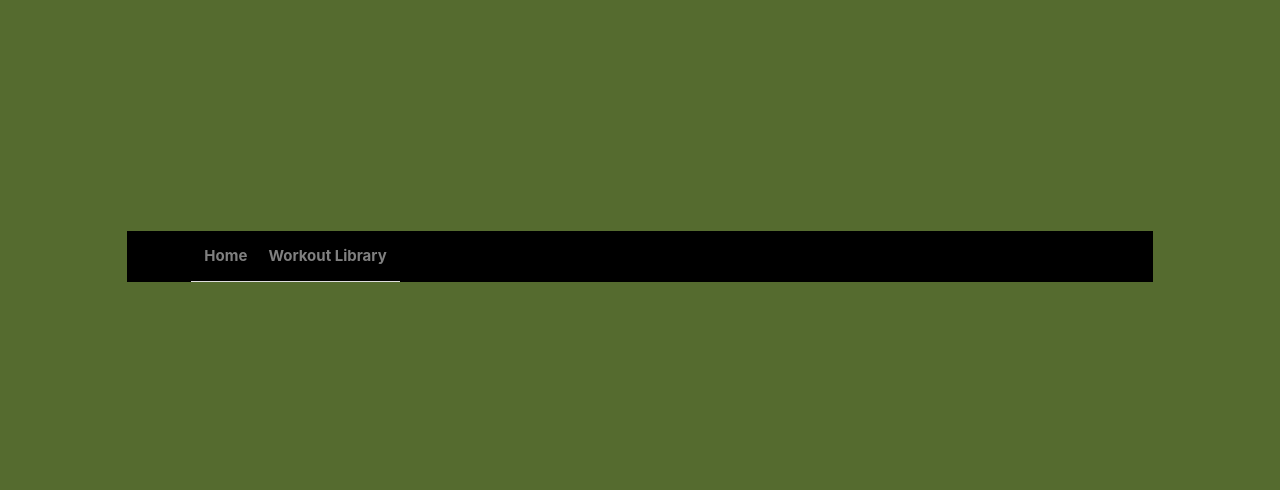
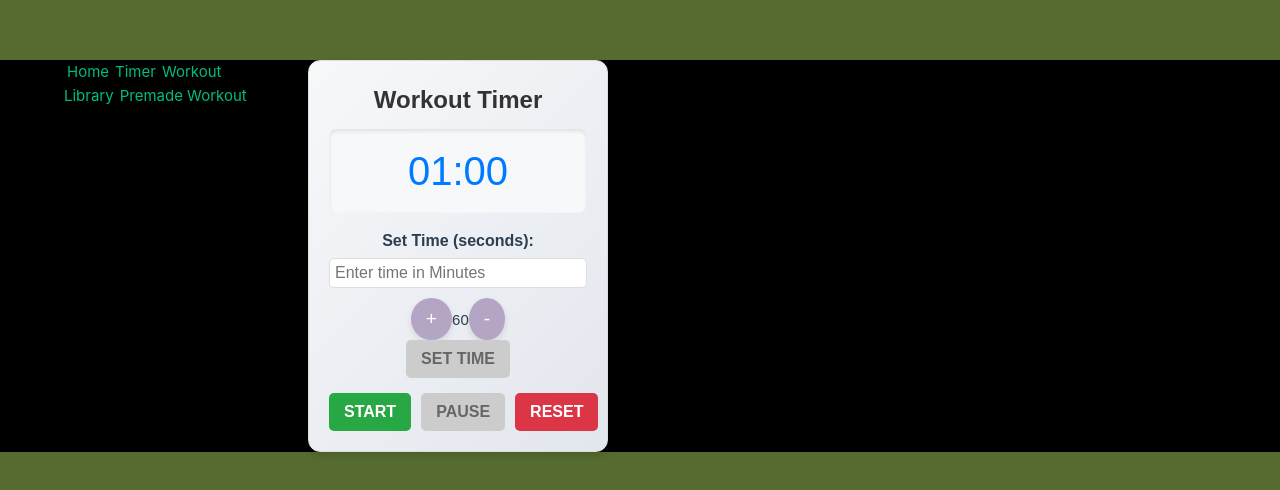
Before and after one commit to kharri34/Project3, a Vue app: page /timer in a window 1280 px wide. Shown: the part 144-634 px from the top of the page. Built offline with nearby package versions, Linux system fonts and the light colour scheme.

Commit message:
timer update

```diff
--- a/package.json
+++ b/package.json
@@ -10,7 +10,7 @@
   },
   "dependencies": {
     "vue": "^3.5.12",
-    "vue-router": "^4.4.5"
+    "vue-router": "^4.5.0"
   },
   "devDependencies": {
     "@vitejs/plugin-vue": "^5.1.4",
--- a/src/App.vue
+++ b/src/App.vue
@@ -2,30 +2,29 @@
     <div id="app">
       <nav>
         <router-link to="/">Home</router-link>
+        <router-link to="/timer">Timer</router-link>
         <router-link to="/workoutlibrary">Workout Library</router-link>
+        <router-link to="/exerices">Premade Workout</router-link>
       </nav>
-        <router-view></router-view>
+      <div>
+        <router-view /> <!-- This is where the components will show up based on the route -->
+      </div>
     </div>
   </template>
 
-<style scoped>
-nav {
-    padding: 10px;
-    display: flex;
-    gap: 15px;
-    justify-content: left;
-    border-bottom: 1px solid #ddd;
-}
+  <script>
+  import Home from './components/Home.vue';
+  import Timer from './components/Timer.vue';
 
-nav a {
-    text-decoration: none;
-    color: grey;
-    font-weight: bold;
-}
+  export default {
+    name: 'App',
+    components: {
+      Home,
+      Timer,
+    },
+  };
+  </script>
 
-nav a:hover {
-    text-decoration: underline;
-    color: goldenrod;
-    background-color: white;
-}
+  <style>
+  /* Add your styles here */
   </style>
--- /dev/null
+++ b/src/components/Exercise.vue
@@ -0,0 +1,127 @@
+<template>
+  <div class="exercise-page">
+    <h1>Select a Body Part</h1>
+    <div class="body-map">
+      <img src="https://via.placeholder.com/400x600" alt="Human Body Diagram" class="body-diagram" />
+      <!-- Example clickable body part -->
+      <div class="body-part" style="top: 30%; left: 40%;" @click="selectBodyPart('Chest')">
+        Chest
+      </div>
+      <div class="body-part" style="top: 50%; left: 30%;" @click="selectBodyPart('Legs')">
+        Legs
+      </div>
+      <div class="body-part" style="top: 40%; left: 60%;" @click="selectBodyPart('Arms')">
+        Arms
+      </div>
+    </div>
+
+    <div v-if="selectedBodyPart" class="exercises-list">
+      <h2>{{ selectedBodyPart }} Exercises</h2>
+      <ul>
+        <li v-for="(exercise, index) in exercises" :key="index" class="exercise-item">
+          <h3>{{ exercise.name }}</h3>
+          <Timer :duration="exercise.duration" :title="exercise.name" />
+        </li>
+      </ul>
+    </div>
+  </div>
+</template>
+
+<script>
+import Timer from './Timer.vue';
+
+export default {
+  components: { Timer },
+  data() {
+    return {
+      selectedBodyPart: null,
+      bodyPartExercises: {
+        Chest: [
+          { name: "Push-Ups", duration: 60 },
+          { name: "Chest Press", duration: 45 },
+          { name: "Dumbbell Fly", duration: 90 },
+        ],
+        Legs: [
+          { name: "Squats", duration: 60 },
+          { name: "Lunges", duration: 45 },
+          { name: "Leg Press", duration: 90 },
+        ],
+        Arms: [
+          { name: "Bicep Curls", duration: 60 },
+          { name: "Tricep Dips", duration: 45 },
+          { name: "Hammer Curls", duration: 90 },
+        ],
+      },
+    };
+  },
+  computed: {
+    exercises() {
+      return this.selectedBodyPart ? this.bodyPartExercises[this.selectedBodyPart] : [];
+    },
+  },
+  methods: {
+    selectBodyPart(part) {
+      this.selectedBodyPart = part;
+    },
+  },
+};
+</script>
+
+<style scoped>
+.exercise-page {
+  font-family: Arial, sans-serif;
+  text-align: center;
+  padding: 20px;
+}
+
+.body-map {
+  position: relative;
+  display: inline-block;
+  margin-bottom: 20px;
+}
+
+.body-diagram {
+  max-width: 100%;
+  height: auto;
+  border: 1px solid #ddd;
+  border-radius: 8px;
+}
+
+.body-part {
+  position: absolute;
+  background-color: rgba(255, 255, 255, 0.8);
+  padding: 5px 10px;
+  border: 1px solid #333;
+  border-radius: 4px;
+  cursor: pointer;
+  font-size: 14px;
+  font-weight: bold;
+  transform: translate(-50%, -50%);
+}
+
+.body-part:hover {
+  background-color: #007bff;
+  color: white;
+}
+
+.exercises-list {
+  text-align: left;
+  margin-top: 20px;
+}
+
+.exercise-item {
+  margin: 10px 0;
+  padding: 10px;
+  border: 1px solid #ddd;
+  border-radius: 8px;
+  background-color: #f9f9f9;
+}
+
+h1 {
+  margin-bottom: 20px;
+}
+
+h2 {
+  margin-bottom: 10px;
+}
+</style>
--- /dev/null
+++ b/src/components/Timer.vue
@@ -0,0 +1,263 @@
+<template>
+  <div class="timer-container">
+    <h2 class="timer-title">{{ title }}</h2>
+    <div class="timer-display">
+      <span>{{ formatTime(remainingTime) }}</span>
+    </div>
+    <div class="timer-settings">
+      <label for="custom-time">Set Time (seconds):</label>
+      <input
+        id="custom-time"
+        type="number"
+        v-model.number="customTime"
+        :disabled="isRunning"
+        placeholder="Enter time in Minutes"
+      />
+      <div class="time-control">
+        <button @click="incrementSeconds" :disabled="isRunning" class="btn-control">+</button>
+        <span>{{ userSeconds }}</span>
+        <button @click="decrementSeconds" :disabled="isRunning" class="btn-control">-</button>
+      </div>
+      <button @click="setCustomTime" :disabled="isRunning || !customTime" class="btn btn-set">
+        Set Time
+      </button>
+    </div>
+    <div class="timer-actions">
+      <button @click="startTimer" :disabled="isRunning" class="btn btn-start">Start</button>
+      <button @click="pauseTimer" :disabled="!isRunning" class="btn btn-pause">Pause</button>
+      <button @click="resetTimer" class="btn btn-reset">Reset</button>
+    </div>
+  </div>
+</template>
+<script>
+export default {
+  data() {
+    return {
+      remainingTime: 60, // Default time in seconds
+      customTime: null, // Custom time entered by the user (in seconds)
+      isRunning: false, // Timer running state
+      timer: null, // Reference to the interval timer
+      title: "Workout Timer",
+      userSeconds: 60, // Current user seconds (initially set to 60)
+    };
+  },
+  methods: {
+    // Formats the time as MM:SS
+    formatTime(seconds) {
+      const minutes = Math.floor(seconds / 60);
+      const secs = seconds % 60;
+      return `${String(minutes).padStart(2, "0")}:${String(secs).padStart(2, "0")}`;
+    },
+    setCustomTime() {
+      if (this.customTime > 0) {
+        this.remainingTime = this.customTime * 60; // Update remainingTime to customTime
+        this.userSeconds = this.customTime % 60; // Sync userSeconds to customTime
+      }
+    },
+    // Sets the custom time when the "Set Time" button is clicked
+    incrementSeconds() {
+  this.remainingTime += 60; // Add 60 seconds (1 minute)
+  this.userSeconds = this.remainingTime; // Sync userSeconds
+},
+
+decrementSeconds() {
+  if (this.remainingTime > 60) { // Prevent going below 1 minute
+    this.remainingTime -= 60; // Subtract 60 seconds (1 minute)
+    this.userSeconds = this.remainingTime; // Sync userSeconds
+  }
+},
+    incrementSeconds() {
+  this.remainingTime += 1; // Add 60 seconds (1 minute)
+  this.userSeconds = this.remainingTime; // Sync userSeconds
+},
+
+decrementSeconds() {
+  if (this.remainingTime > 60) { // Prevent going below 1 minute
+    this.remainingTime -= 1; // Subtract 60 seconds (1 minute)
+    this.userSeconds = this.remainingTime; // Sync userSeconds
+  }
+},
+
+    // Starts the timer
+    startTimer() {
+      if (!this.isRunning) {
+        this.isRunning = true;
+        this.timer = setInterval(() => {
+          if (this.remainingTime > 0) {
+            this.remainingTime -= 1; // Decrement remaining time
+          } else {
+            this.resetTimer(); // Reset the timer when it hits 0
+          }
+        }, 1000);
+      }
+    },
+    // Pauses the timer
+    pauseTimer() {
+      this.isRunning = false;
+      clearInterval(this.timer); // Clear the interval
+    },
+    // Resets the timer to the last custom or default time
+    resetTimer() {
+    this.isRunning = false;
+    clearInterval(this.timer);
+    // Reset to custom time (if set) or default of 1 minute (60 seconds)
+    this.remainingTime = (this.customTime || 1) * 60;
+    this.userSeconds = this.remainingTime; // Sync userSeconds with remainingTime
+  },
+},
+};
+</script>
+<style scoped>
+.timer-container {
+  max-width: 300px;
+  margin: 0 auto;
+  text-align: center;
+  font-family: 'Arial', sans-serif;
+  background: linear-gradient(135deg, #f7f8fa, #e2e6ed);
+  border-radius: 12px;
+  padding: 20px;
+  box-shadow: 0 4px 6px rgba(0, 0, 0, 0.1);
+  border: 1px solid #ddd;
+}
+
+.timer-title {
+  font-size: 1.5rem;
+  font-weight: bold;
+  color: #333;
+  margin-bottom: 10px;
+}
+
+.timer-display {
+  font-size: 2.5rem;
+  font-weight: bold;
+  color: #007bff;
+  background: #f7f8fa;
+  border-radius: 8px;
+  padding: 10px;
+  margin-bottom: 15px;
+  box-shadow: inset 0 2px 4px rgba(0, 0, 0, 0.1);
+}
+
+.timer-settings {
+  margin-bottom: 15px;
+}
+
+.timer-settings label {
+  display: block;
+  font-size: 1rem;
+  font-weight: bold;
+  margin-bottom: 5px;
+}
+
+.timer-settings input {
+  width: 100%;
+  padding: 5px;
+  font-size: 1rem;
+  margin-bottom: 10px;
+  border-radius: 5px;
+  border: 1px solid #ddd;
+}
+
+.timer-actions {
+  display: flex;
+  justify-content: space-between;
+  gap: 10px;
+}
+
+.btn {
+  flex: 1;
+  padding: 10px 15px;
+  border-radius: 5px;
+  font-size: 1rem;
+  font-weight: bold;
+  text-transform: uppercase;
+  cursor: pointer;
+  transition: background-color 0.3s, color 0.3s;
+}
+
+.btn-start {
+  background-color: #28a745;
+  color: white;
+  border: none;
+}
+
+.btn-start:hover {
+  background-color: #218838;
+}
+
+.btn-pause {
+  background-color: #ffc107;
+  color: white;
+  border: none;
+}
+
+.btn-pause:hover {
+  background-color: #e0a800;
+}
+
+.btn-reset {
+  background-color: #dc3545;
+  color: white;
+  border: none;
+}
+
+.btn-reset:hover {
+  background-color: #c82333;
+}
+
+.btn-set {
+  background-color: #17a2b8;
+  color: white;
+  border: none;
+}
+
+.btn-set:hover {
+  background-color: #9af1ff;
+}
+
+.btn:disabled {
+  background-color: #ccc;
+  color: #666;
+  cursor: not-allowed;
+
+}
+.btn-control {
+  background-color: rgb(180, 165, 197); /* Blue background */
+  color: white; /* White text */
+  border: none; /* Remove default borders */
+  border-radius: 50%; /* Makes the button circular */
+  padding: 10px 15px; /* Adds size to the button */
+  font-size: 1.2rem; /* Increases the text size */
+  cursor: pointer; /* Changes cursor to pointer */
+  transition: background-color 0.3s ease; /* Smooth transition for hover effects */
+  box-shadow: 0 3px 6px rgba(0, 0, 0, 0.1); /* Adds a shadow */
+}
+
+.btn-control:hover {
+  background-color: aliceblue; /* Darker blue on hover */
+}
+
+.btn-control:disabled {
+  background-color: #ccc; /* Grey background when disabled */
+  color: #666; /* Dimmed text color when disabled */
+  cursor: not-allowed; /* Indicates the button is disabled */
+}
+
+.btn-set {
+  background-color: #17a2b8;
+  color: white;
+  border: none;
+  padding: 10px 15px;
+  border-radius: 5px;
+  font-size: 1rem;
+  font-weight: bold;
+  cursor: pointer;
+  text-transform: uppercase;
+  transition: background-color 0.3s ease;
+}
+
+.btn-set:hover {
+  background-color: #138496;
+}
+
+</style>
```
Also changed, not shown: src/router/index.js (+7 -0 lines), 1 other file (tests, documents, lock files or other folders). Lines whose indentation alone changed are shown as unchanged.
